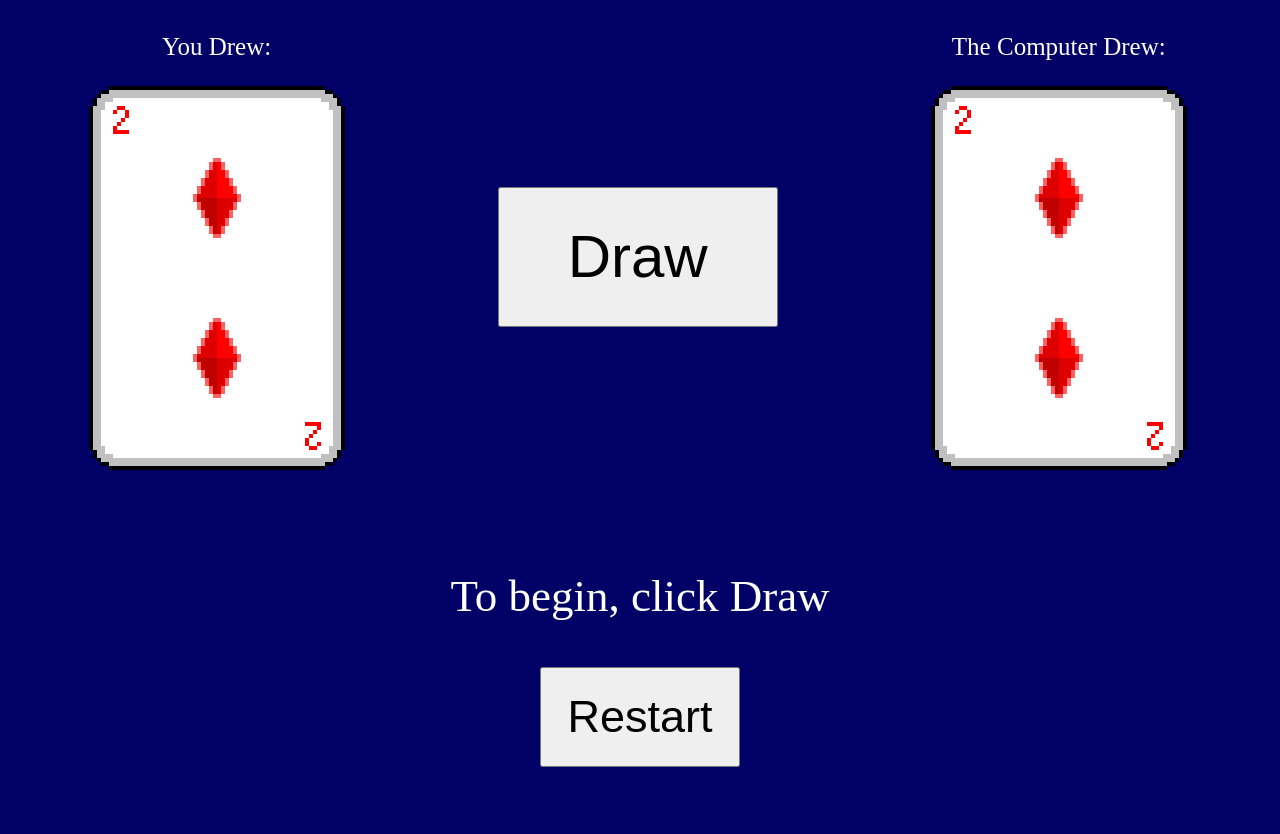
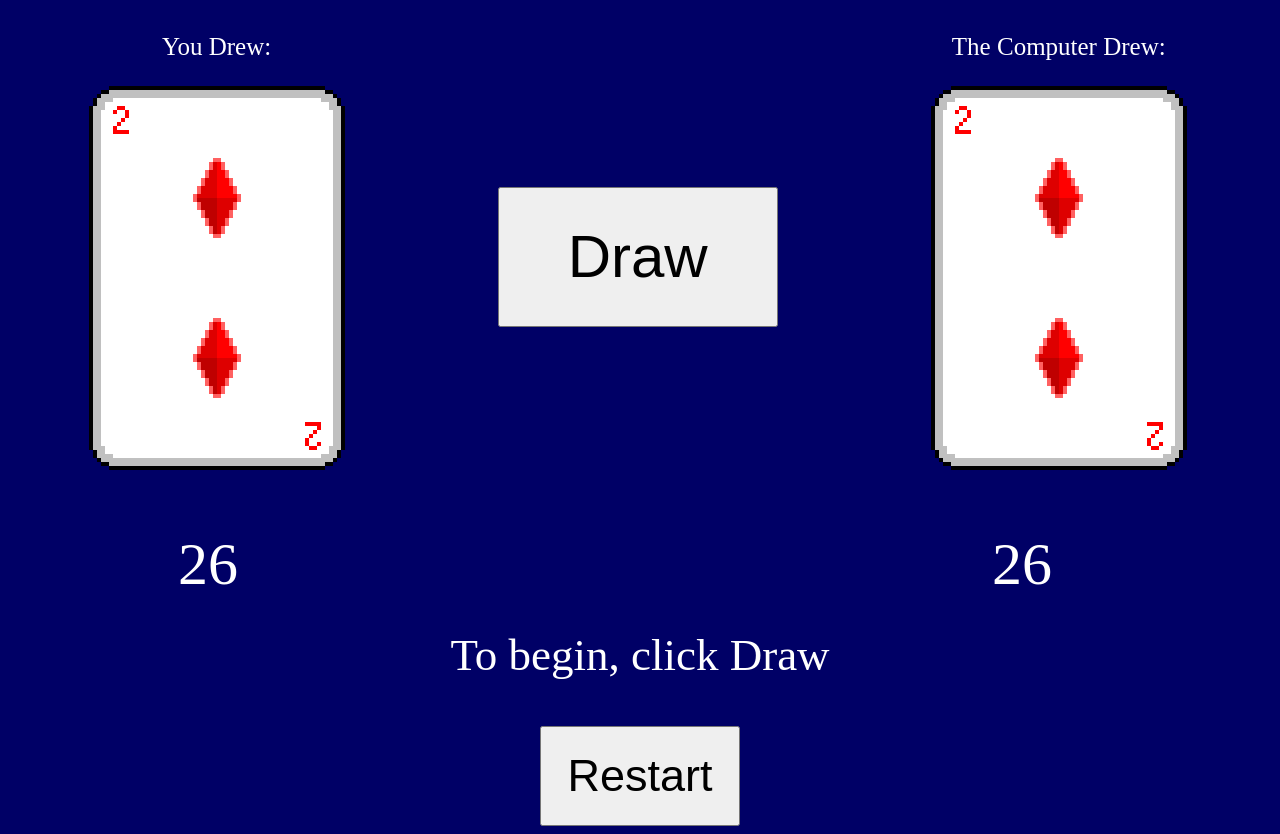
Before and after one commit to jackengledow/War, a plain HTML site: page War.html in a window 1280 px wide. Before the commit the page ends 800 px from the top, so only its background shows below. Drawn offline with Linux system fonts and the light colour scheme.

Commit message:
added counternumber buttons

```diff
--- a/War.css
+++ b/War.css
@@ -43,10 +43,10 @@
 }
 .resultText {
 	font-size: 45px;
-	margin-top: 100px;
 }
 .resultTextDiv {
 	text-align: center;
+	margin-top: -75px;
 }
 .buttonDiv2 {
 	text-align: center;
@@ -219,3 +219,14 @@
 .Ac {
 	background-position: -3072px -1152px;
 }
+
+.ComNumber {
+	display: inline-block;
+	font-size: 60px;
+	margin-left: 170px;
+}
+.UserNumber {
+	font-size: 60px;
+	display: inline-block;
+	margin-left: 750px;
+}
--- a/War.html
+++ b/War.html
@@ -24,6 +24,15 @@
 					</div>
 				</div>
 
+				<div>
+					<div class="ComNumber">
+				  	<p id="ComNumber">26</p>
+				  </div>
+					<div class="UserNumber">
+						<p id="UserNumber">26</p>
+					</div>
+				</div>
+
 				<div class="resultTextDiv">
 					<p class="defaultText resultText" id="default">To begin, click Draw</p>
 					<p class="winText resultText" id="win">You won his card!</p>
```
